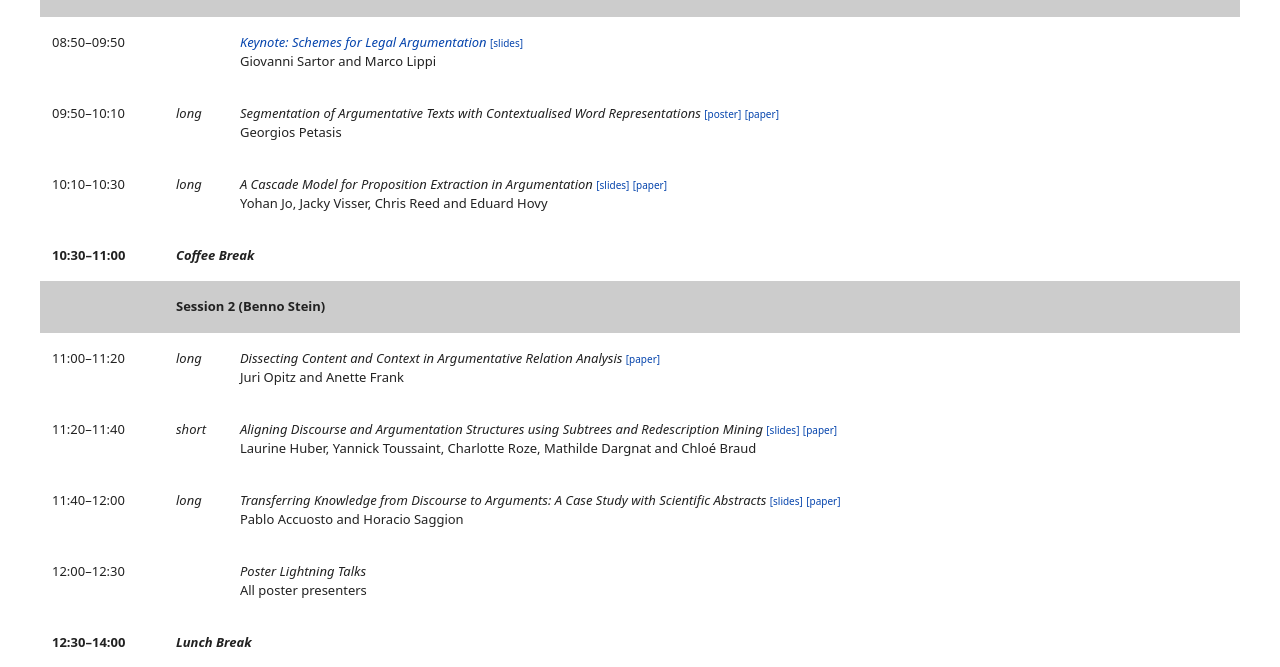
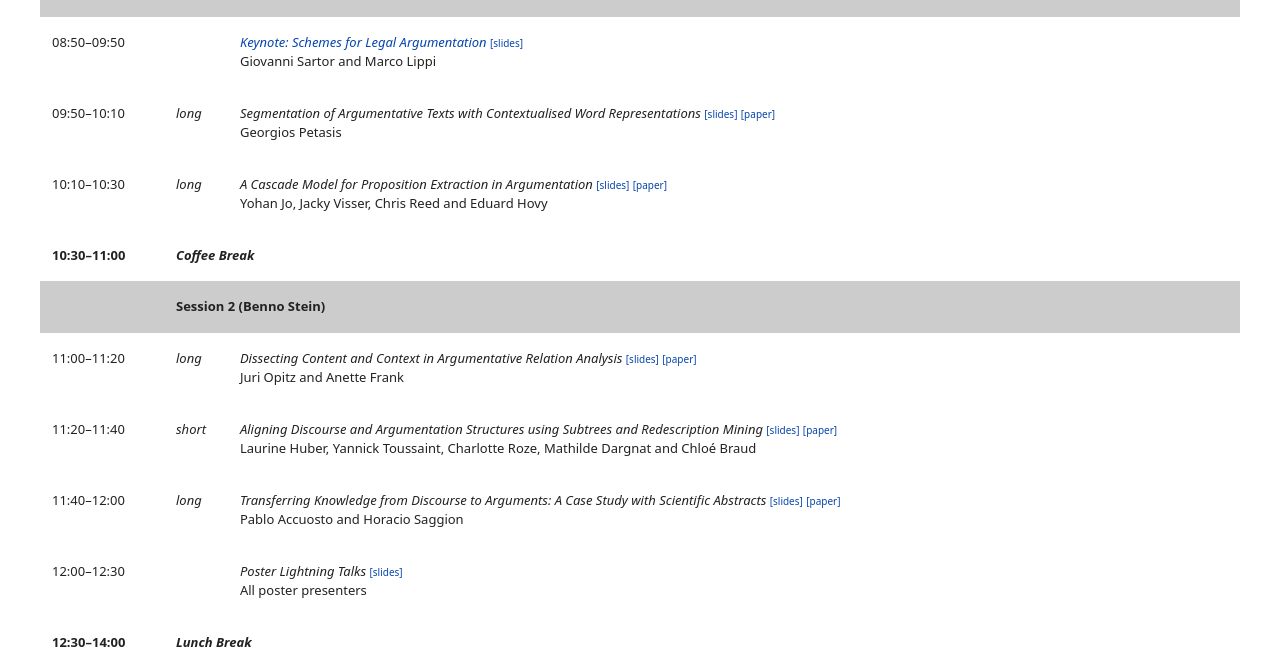
Before and after one commit to argmining19-webis-de/argmining19-webis-de.github.io, a Jekyll site: the page built from program.html, in a window 1280 px wide and 900 px high, scrolled down 649 px. Shown: the part 153-820 px from the top of the window. Built offline with Jekyll 4.4.1, drawn with Linux system fonts in a browser that asks for light colours.

Commit message:
added lighting and fixed naming

```diff
--- a/schedule.html
+++ b/schedule.html
@@ -27,7 +27,7 @@
             <td>long</td>
             <td>
                     Segmentation of Argumentative Texts with Contextualised Word Representations
-                    <a class="schedule_links" target="_blank" href="slides/petasis19-segmentation-of-argumentative-texts-with-contextualised-word-representations.pdf">[poster]</a>
+                    <a class="schedule_links" target="_blank" href="slides/petasis19-segmentation-of-argumentative-texts-with-contextualised-word-representations.pdf">[slides]</a>
 
                  <a class="schedule_links" target="_blank" href="https://www.aclweb.org/anthology/W19-4501">[paper]</a>
                 </td>
@@ -66,6 +66,7 @@
             <td>11:00–11:20</td>
             <td>long</td>
             <td>Dissecting Content and Context in Argumentative Relation Analysis
+                    <a class="schedule_links" target="_blank" href="slides/opitz19-content-and-context-in-argumentative-relation-classification.pdf">[slides]</a>
                 <a class="schedule_links" target="_blank" href="https://www.aclweb.org/anthology/W19-4503">[paper]</a>
                 </td>
         </tr>
@@ -113,7 +114,9 @@
         <tr class="program-presentation-title">
             <td>12:00–12:30</td>
             <td></td>
-            <td>Poster Lightning Talks</td>
+            <td>Poster Lightning Talks
+                    <a class="schedule_links" target="_blank" href="slides/acl19-argmining-lightning-talks.pdf">[slides]</a>
+            </td>
         </tr>
         <tr class="program-speaker">
             <td></td>
```
Also changed, not shown: 2 other files.
